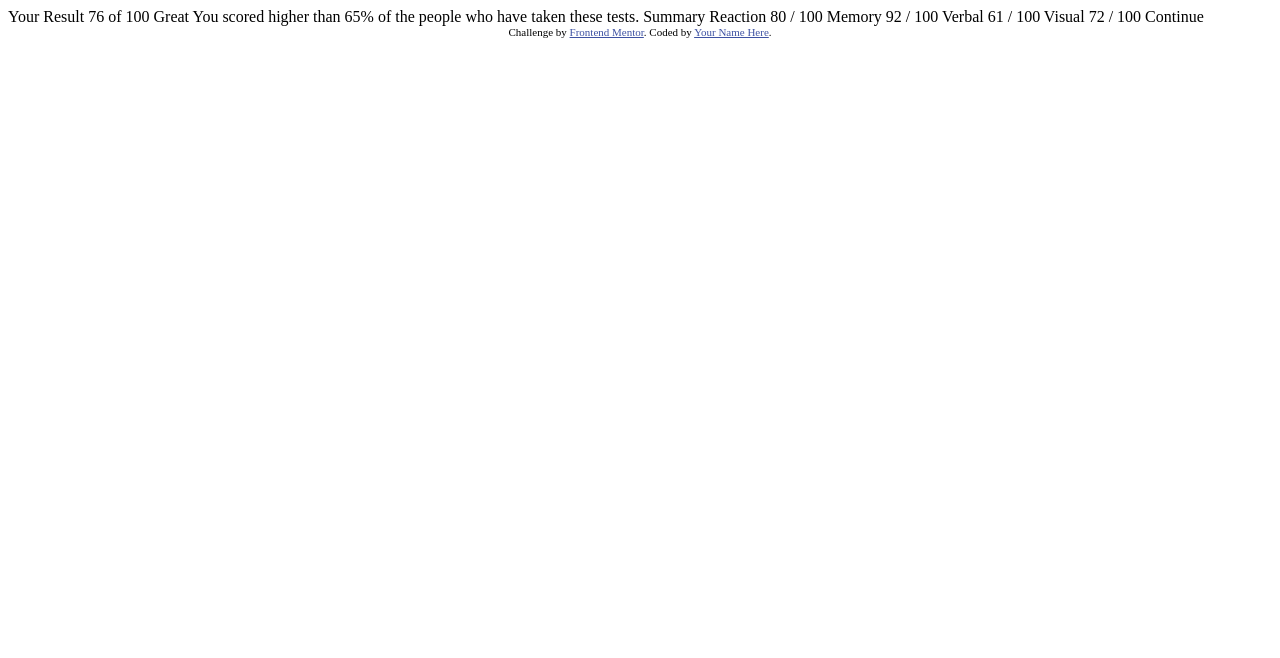
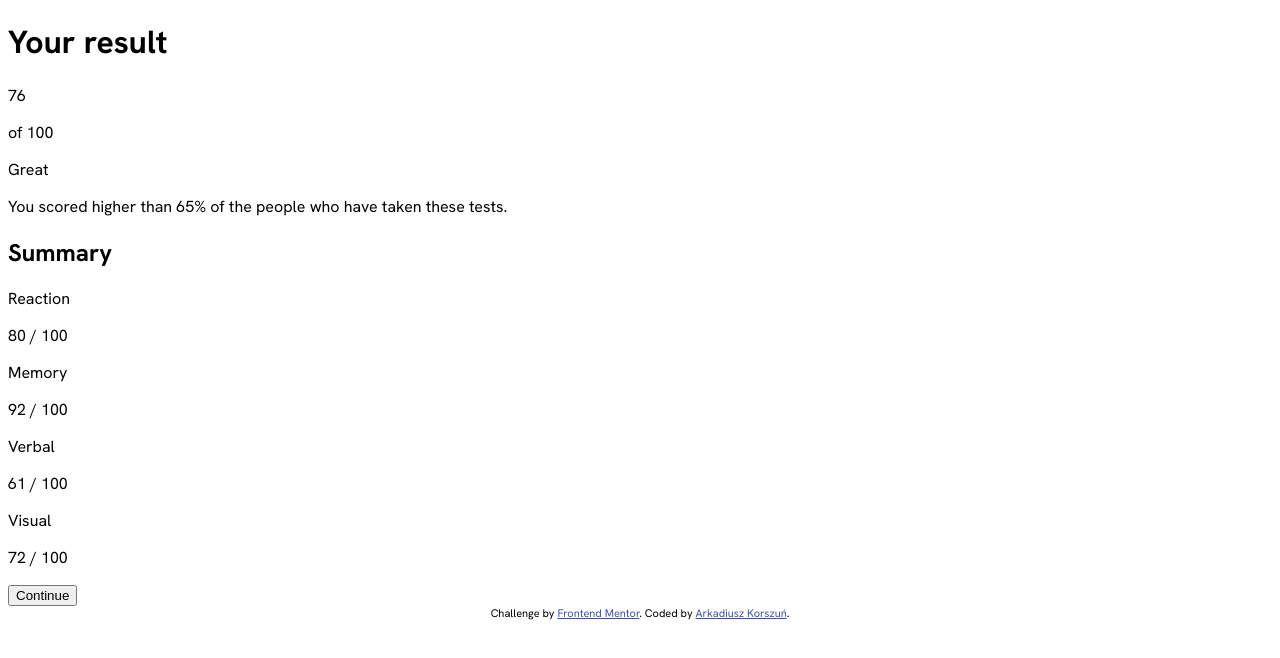
Before and after one commit to arKorszun/FrontendMentorResultSummaryComponent, a plain HTML site: page index.html in a window 1280 px wide. Drawn offline with Linux system fonts and the light colour scheme.

Commit message:
Add HTML code

```diff
--- a/index.html
+++ b/index.html
@@ -12,36 +12,64 @@
   <style>
     .attribution { font-size: 11px; text-align: center; }
     .attribution a { color: hsl(228, 45%, 44%); }
+
+    body{
+      font-family: "Hanken Grotesk", sans-serif;
+    }
+
+
   </style>
+  <link rel="preconnect" href="https://fonts.googleapis.com">
+  <link rel="preconnect" href="https://fonts.gstatic.com" crossorigin>
+  <link href="https://fonts.googleapis.com/css2?family=Hanken+Grotesk:ital,wght@0,100..900;1,100..900&display=swap" rel="stylesheet">
 </head>
 <body>
+<div class="container">
+  <div class="result">
+    <div class="result-title">
+      <h1>Your result</h1>
+    </div>
+    <div class="score">
+      <p>76</p>
+      <p>of 100</p>
+    </div>
+    <div class="evaluation">
+      <p>Great</p>
+    </div>
+    <div class="description">
+      <p>You scored higher than 65% of the people who have taken these tests.</p>
+    </div>
+  </div>
+  <div class="summary"></div>
+    <div class="summary-title">
+      <h2>Summary</h2>
+    </div>
+    <div class="reaction">
+      <p>Reaction</p>
+      <p>80 / 100</p>
+    </div>
+    <div class="memory">
+      <p>Memory</p>
+      <p>92 / 100</p>
+    </div>
+    <div class="verbal">
+      <p>Verbal</p>
+      <p>61 / 100</p>
+    </div>
+    <div class="visual">
+      <p>Visual</p>
+      <p>72 / 100</p>
+    </div>
+    <div class="continue">
+      <button>Continue</button>
+    </div>
+    <div class="attribution">
+      Challenge by <a href="https://www.frontendmentor.io?ref=challenge" target="_blank">Frontend Mentor</a>.
+      Coded by <a href="#">Arkadiusz Korszuń</a>.
+    </div>
 
-  Your Result
-  76
-  of 100
+</div>
 
-  Great
-  You scored higher than 65% of the people who have taken these tests.
 
-  Summary
-
-  Reaction
-  80 / 100
-
-  Memory
-  92 / 100
-
-  Verbal
-  61 / 100
-
-  Visual
-  72 / 100
-
-  Continue
-
-  <div class="attribution">
-    Challenge by <a href="https://www.frontendmentor.io?ref=challenge" target="_blank">Frontend Mentor</a>.
-    Coded by <a href="#">Your Name Here</a>.
-  </div>
 </body>
 </html>
```
